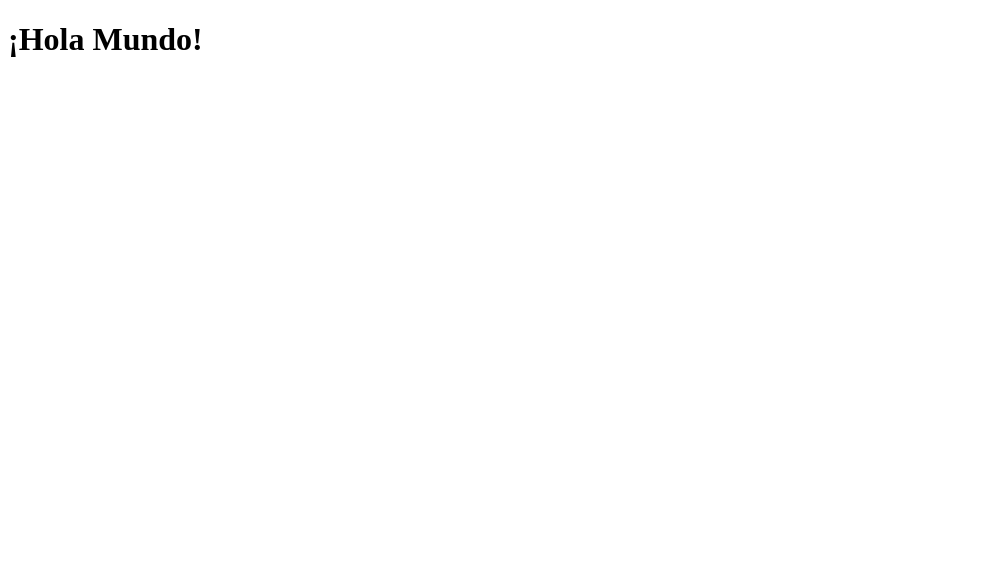
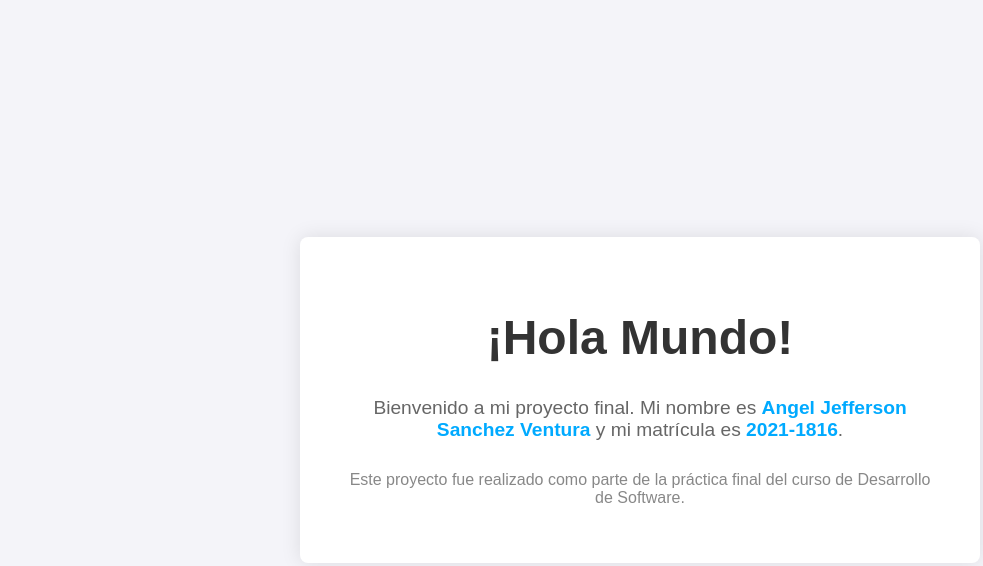
Before and after one commit to AngelJefferson/html-hola-mundo, a website: page index.html in a window 1280 px wide. Shown: the whole page, without its empty margins (0-983 px from the left). Drawn offline with Linux system fonts and the light colour scheme.

Commit message:
Actualización de index.html con nuevo diseño y estructura

```diff
--- a/index.html
+++ b/index.html
@@ -3,9 +3,75 @@
 <head>
   <meta charset="UTF-8">
   <meta name="viewport" content="width=device-width, initial-scale=1.0">
-  <title>Hola Mundo</title>
+  <meta http-equiv="X-UA-Compatible" content="ie=edge">
+  <title>Proyecto Final - Hola Mundo</title>
+  <style>
+    body {
+      font-family: 'Arial', sans-serif;
+      background-color: #f4f4f9;
+      margin: 0;
+      padding: 0;
+      display: flex;
+      justify-content: center;
+      align-items: center;
+      height: 100vh;
+    }
+
+    .container {
+      text-align: center;
+      background-color: #fff;
+      border-radius: 8px;
+      box-shadow: 0 0 20px rgba(0, 0, 0, 0.1);
+      padding: 40px;
+      width: 80%;
+      max-width: 600px;
+    }
+
+    h1 {
+      color: #333;
+      font-size: 3rem;
+    }
+
+    .info {
+      margin-top: 20px;
+      font-size: 1.2rem;
+      color: #666;
+    }
+
+    .footer {
+      margin-top: 30px;
+      font-size: 1rem;
+      color: #888;
+    }
+
+    .footer a {
+      color: #00aaff;
+      text-decoration: none;
+    }
+
+    .footer a:hover {
+      text-decoration: underline;
+    }
+
+    .highlight {
+      color: #00aaff;
+      font-weight: bold;
+    }
+  </style>
 </head>
 <body>
-  <h1>¡Hola Mundo!</h1>
+  <div class="container">
+    <h1>¡Hola Mundo!</h1>
+    <p class="info">
+      Bienvenido a mi proyecto final. Mi nombre es <span class="highlight">Angel Jefferson Sanchez Ventura</span> y mi matrícula es <span class="highlight">2021-1816</span>.
+    </p>
+    <p class="footer">
+      Este proyecto fue realizado como parte de la práctica final del curso de Desarrollo de Software.
+    </p>
+    <script>
+      // Aquí puedes agregar interactividad con JavaScript si es necesario
+      console.log("¡Hola Mundo! Este es mi proyecto final.");
+    </script>
+  </div>
 </body>
 </html>
```
